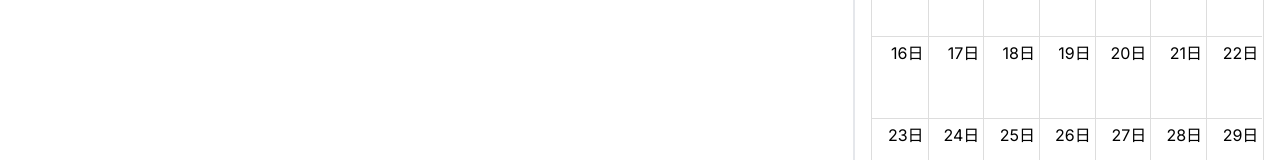
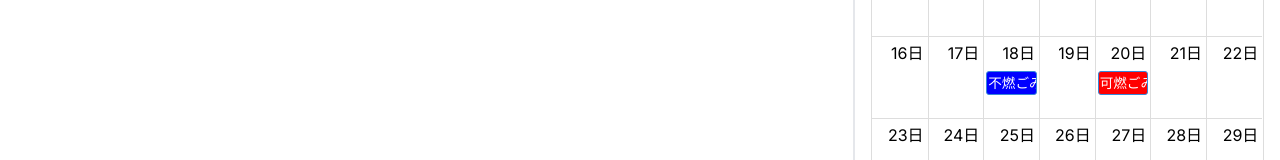
Before and after one commit to yoshiyoshiharu/item-throw-ways, a Next.js app in the folder frontend/: page / in a window 1280 px wide. Shown: the part 451-611 px from the top of the page. Built offline with nearby package versions, Linux system fonts and the light colour scheme; no server answers.

Commit message:
add handleclick

```diff
--- a/frontend/components/Calendar.tsx
+++ b/frontend/components/Calendar.tsx
@@ -4,7 +4,21 @@ import dayGridPlugin from "@fullcalendar/daygrid";
 const Calendar = () => (
   <FullCalendar
     plugins={[dayGridPlugin]}
-    initialEvents={[{ start: new Date() }]}
+    initialEvents={[
+      {
+        start: new Date()
+      },
+      {
+        title: "不燃ごみ",
+        start: '2023-07-18',
+        backgroundColor: 'blue',
+      },
+      {
+        title: "可燃ごみ",
+        start: '2023-07-20',
+        backgroundColor: 'red',
+      }
+    ]}
     contentHeight="auto"
     locale="ja"
   />
--- a/frontend/components/Form.tsx
+++ b/frontend/components/Form.tsx
@@ -36,6 +36,10 @@ export default function Form() {
     search(e.target.value)
   }
 
+  const handleClick = (id: number) => () => {
+    alert(id)
+  }
+
   return (
     <div className="w-8/12">
       <div className="flex justify-center mt-6">
@@ -45,9 +49,9 @@ export default function Form() {
       <div className="flex flex-wrap justify-center mt-6">
         {
           items.map((item) => (
-            <div key={item.id} className="w-1/4 h-1/4 p-4">
-              <div className="flex flex-col items-center justify-center w-full h-full p-4 border-2 rounded-lg shadow-lg shadow-black-500/40">
-                <p className="mt-4 text-lg font-bold">{item.name}</p>
+            <div key={item.id} onClick={handleClick(item.id)} className="w-1/4 h-1/4 p-4">
+              <div className="flex items-center justify-center p-4 border-2 rounded-lg shadow-lg shadow-black-500/40">
+                <p className="text-md font-bold">{item.name}</p>
               </div>
             </div>
           ))
```
